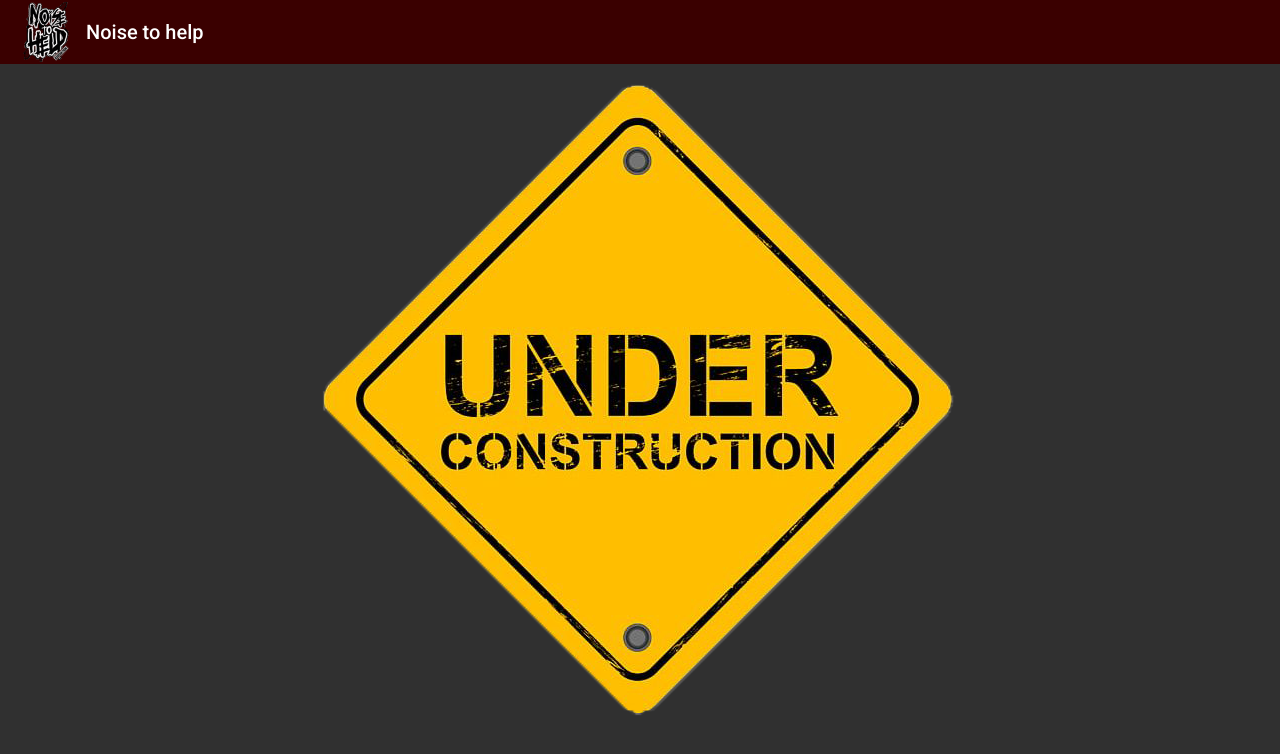
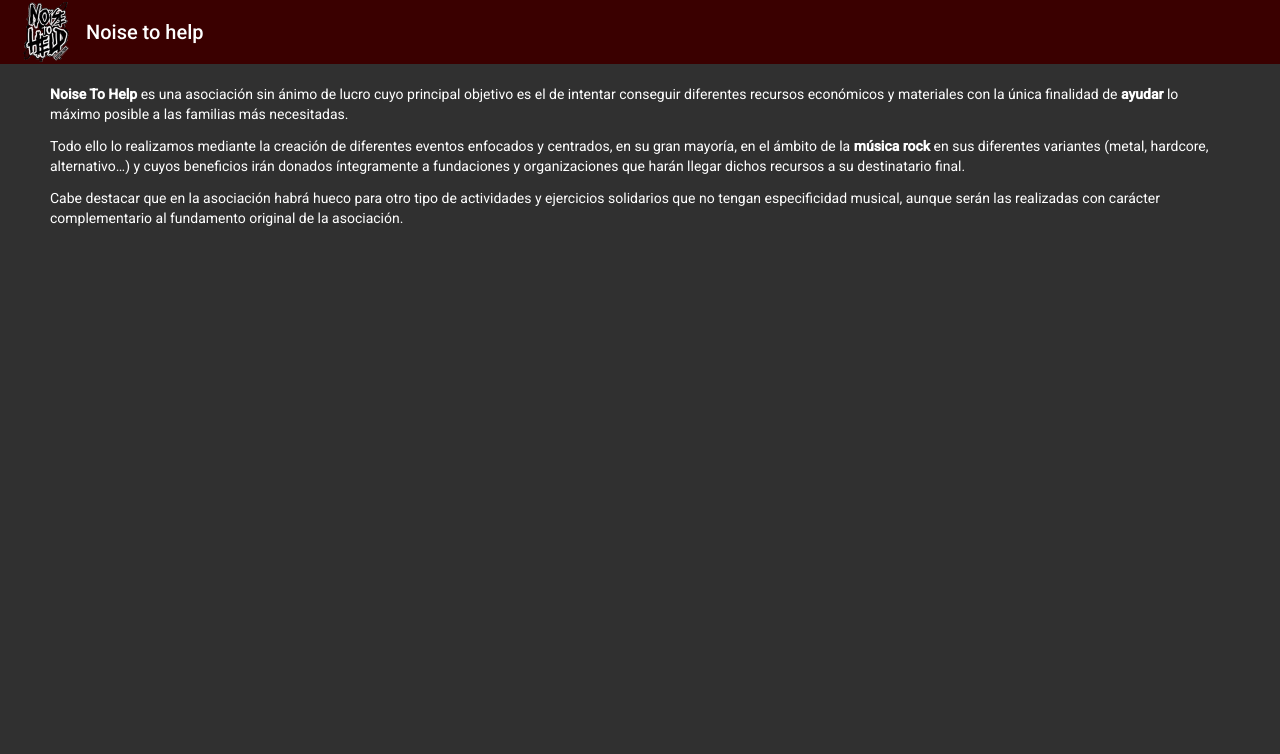
Before and after one commit to JosebaAndres/noise-to-help-app, an Angular app: page /#/main in a window 1280 px wide. Shown: the top 754 px of the page. Built offline with nearby package versions, Linux system fonts and the light colour scheme.

Commit message:
add general info

```diff
--- a/src/app/app.component.html
+++ b/src/app/app.component.html
@@ -1,2 +1,6 @@
-<app-navbar></app-navbar>
-<router-outlet></router-outlet>
+<div class="app-root">
+  <app-navbar class="app-root__navbar"></app-navbar>
+  <div class="app-root__content">
+    <router-outlet></router-outlet>
+  </div>
+</div>
--- a/src/app/app.component.scss
+++ b/src/app/app.component.scss
@@ -0,0 +1,26 @@
+@import '../assets/scss/settings/breaking-sizes.scss';
+@import '../assets/scss/settings/margins.scss';
+
+.app-root__navbar {
+  height: 64px;
+  position: fixed;
+  top: 0;
+  right: 0;
+  left: 0;
+}
+
+@media (max-width: $angular-material-breaking-size) {
+  .app-root__navbar {
+    height: 56px;
+  }
+}
+
+.app-root__content {
+  padding-top: 64px;
+}
+
+@media (max-width: $angular-material-breaking-size) {
+  .app-root__content {
+    padding-top: 56px;
+  }
+}
--- a/src/app/modules/main/main.component.html
+++ b/src/app/modules/main/main.component.html
@@ -1,3 +1,17 @@
 <app-view>
-  <app-under-construction></app-under-construction>
+  <p>
+    <b>Noise To Help</b> es una asociación sin ánimo de lucro cuyo principal objetivo es el de intentar conseguir
+    diferentes recursos económicos y materiales con la única finalidad de <b>ayudar</b> lo máximo posible a las familias
+    más necesitadas.
+  </p>
+  <p>
+    Todo ello lo realizamos mediante la creación de diferentes eventos enfocados y centrados, en su gran mayoría, en el
+    ámbito de la <b>música rock</b> en sus diferentes variantes (metal, hardcore, alternativo…) y cuyos beneficios irán
+    donados íntegramente a fundaciones y organizaciones que harán llegar dichos recursos a su destinatario final.
+  </p>
+  <p>
+    Cabe destacar que en la asociación habrá hueco para otro tipo de actividades y ejercicios solidarios que no tengan
+    especificidad musical, aunque serán las realizadas con carácter complementario al fundamento original de la
+    asociación.
+  </p>
 </app-view>
--- a/src/assets/scss/settings/margins.scss
+++ b/src/assets/scss/settings/margins.scss
@@ -1,4 +1,4 @@
 $vertica-margin: 20px;
-$horizontal-margin: 10px;
-$vertica-margin-s: 5px;
-$horizontal-margin-s: 5px;
+$horizontal-margin: 50px;
+$vertica-margin-s: 20px;
+$horizontal-margin-s: 15px;
```
